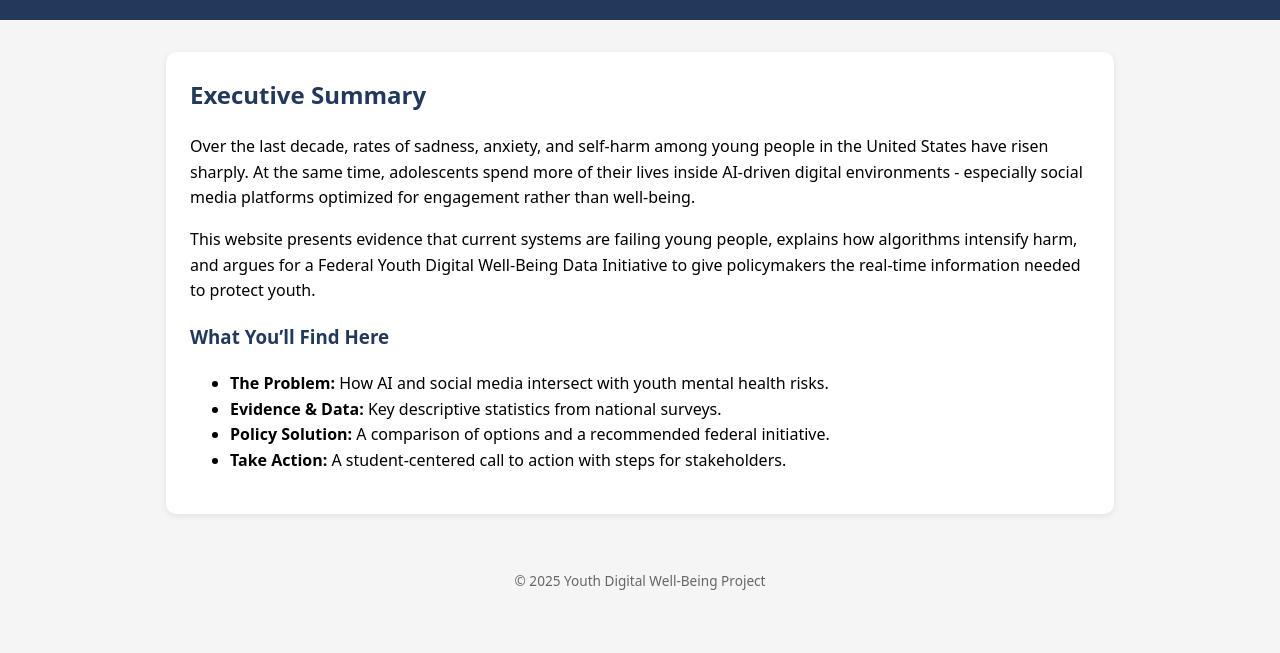
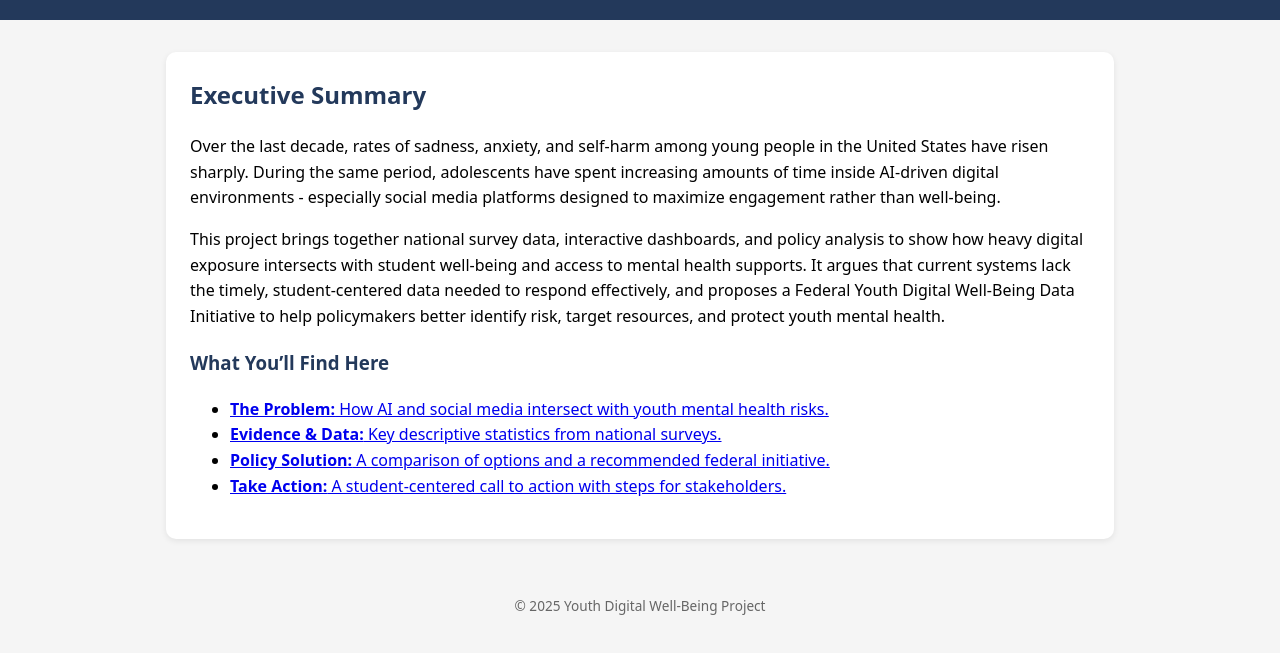
Before and after one commit to ishita276/SOC401, a plain HTML site: page docs/index.html in a window 1280 px wide. Shown: the part 89-742 px from the top of the page. Drawn offline with Linux system fonts and the light colour scheme.

Commit message:
Update index.html

```diff
--- a/docs/index.html
+++ b/docs/index.html
@@ -35,23 +35,44 @@
   <h2>Executive Summary</h2>
  <p>
   Over the last decade, rates of sadness, anxiety, and self-harm among young people in the
-    United States have risen sharply. At the same time, adolescents spend more of their lives
-    inside AI-driven digital environments - especially social media platforms optimized for
-    engagement rather than well-being.
+  United States have risen sharply. During the same period, adolescents have spent increasing
+  amounts of time inside AI-driven digital environments - especially social media platforms
+  designed to maximize engagement rather than well-being.
 </p>
+
 <p>
-    This website presents evidence that current systems are failing young people, explains how
-    algorithms intensify harm, and argues for a Federal Youth Digital Well-Being Data Initiative
-    to give policymakers the real-time information needed to protect youth.
+  This project brings together national survey data, interactive dashboards, and policy analysis
+  to show how heavy digital exposure intersects with student well-being and access to mental
+  health supports. It argues that current systems lack the timely, student-centered data needed
+  to respond effectively, and proposes a Federal Youth Digital Well-Being Data Initiative to
+  help policymakers better identify risk, target resources, and protect youth mental health.
 </p>
+
 
   <h3>What You’ll Find Here</h3>
   <ul>
-    <li><strong>The Problem:</strong> How AI and social media intersect with youth mental health risks.</li>
-    <li><strong>Evidence & Data:</strong> Key descriptive statistics from national surveys.</li>
-    <li><strong>Policy Solution:</strong> A comparison of options and a recommended federal initiative.</li>
-    <li><strong>Take Action:</strong> A student-centered call to action with steps for stakeholders.</li>
+  <li>
+    <a href="problem.html">
+      <strong>The Problem:</strong> How AI and social media intersect with youth mental health risks.
+    </a>
+  </li>
+  <li>
+    <a href="data.html">
+      <strong>Evidence & Data:</strong> Key descriptive statistics from national surveys.
+    </a>
+  </li>
+  <li>
+    <a href="policy.html">
+      <strong>Policy Solution:</strong> A comparison of options and a recommended federal initiative.
+    </a>
+  </li>
+  <li>
+    <a href="action.html">
+      <strong>Take Action:</strong> A student-centered call to action with steps for stakeholders.
+    </a>
+  </li>
 </ul>
+
 </div>
 
 <footer>
```
Lines whose indentation alone changed are shown as unchanged.
